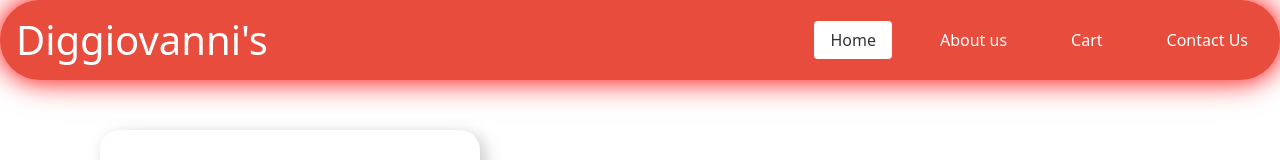
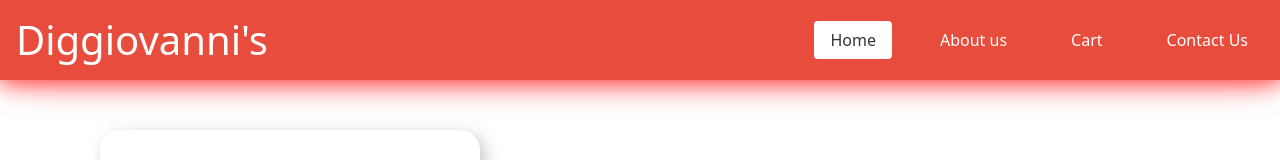
Before and after one commit to dachi-svg/Angular-Restaurant-Project, an Angular app in the folder AngularRest/: page / in a window 1280 px wide. Shown: the top 160 px of the page. Built offline with nearby package versions, Linux system fonts and the light colour scheme; no server answers.

Commit message:
header update

```diff
--- a/AngularRest/src/app/ImportantParts/navigation/navigation.component.css
+++ b/AngularRest/src/app/ImportantParts/navigation/navigation.component.css
@@ -5,7 +5,7 @@ header {
     background-color: #e74c3c;
     color: #fff;
     padding: 1rem;
-    border-radius: 40px;
+
     box-shadow:
     0 0 20px 0 rgba(255, 0, 0, 0.6),
     0 0 30px 0 rgba(255, 0, 0, 0.4),
```
